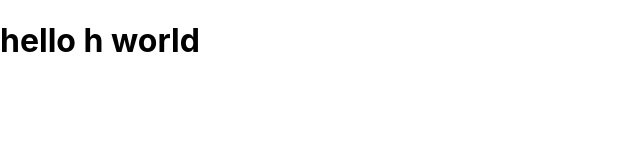
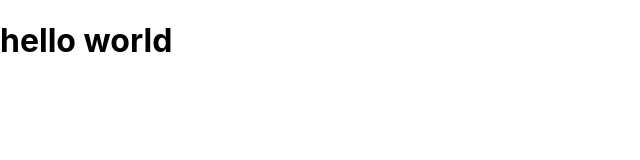
Before and after one commit to amantambe/ecom, a React (Create React App) app: page / in a window 1280 px wide. Shown: the top 160 px of the page, without its empty margins (0-640 px from the left). Built offline with nearby package versions, Linux system fonts and the light colour scheme.

Commit message:
9th change

```diff
--- a/src/App.js
+++ b/src/App.js
@@ -4,7 +4,7 @@ import './App.css';
 function App() {
   return (
     <div>
-      <h1>hello h world</h1>
+      <h1>hello  world</h1>
     </div>
   );
 }
```
